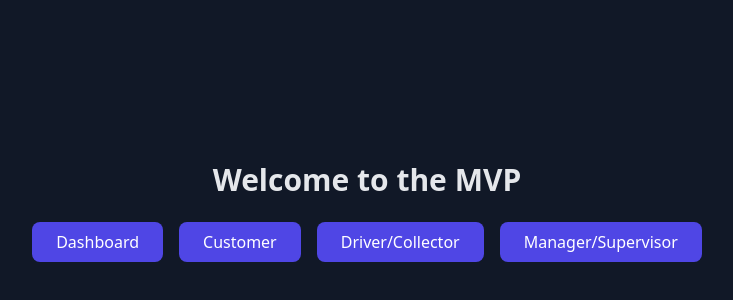
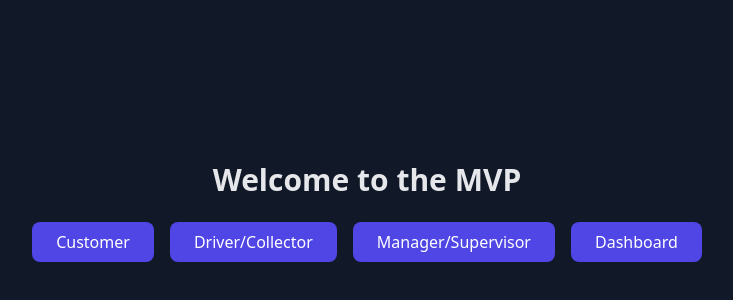
Before and after one commit to farhanMeows/swachh-kranti, a React (Vite) app: page / in a window 1280 px wide. Shown: the part 188-488 px from the top of the page, without its empty margins (273-1006 px from the left). Built offline with nearby package versions, Linux system fonts and the light colour scheme.

Commit message:
dashboard bottom

```diff
--- a/src/screens/Mvp.jsx
+++ b/src/screens/Mvp.jsx
@@ -8,12 +8,6 @@ function Mvp() {
     <div className="flex flex-col items-center justify-center h-screen bg-gray-900 text-gray-200">
       <h1 className="text-3xl font-bold mb-6">Welcome to the MVP</h1>
       <div className="space-x-4 gap-2">
-        <button
-          onClick={() => navigate("/dashboard")}
-          className="px-6 py-2 bg-indigo-600 text-white rounded-lg hover:bg-indigo-700"
-        >
-          Dashboard
-        </button>
         <button
           onClick={() => navigate("/customer")}
           className="px-6 py-2 bg-indigo-600 text-white rounded-lg hover:bg-indigo-700"
@@ -32,6 +26,12 @@ function Mvp() {
         >
           Manager/Supervisor
         </button>
+        <button
+          onClick={() => navigate("/dashboard")}
+          className="px-6 py-2 bg-indigo-600 text-white rounded-lg hover:bg-indigo-700"
+        >
+          Dashboard
+        </button>
       </div>
     </div>
   );
```
